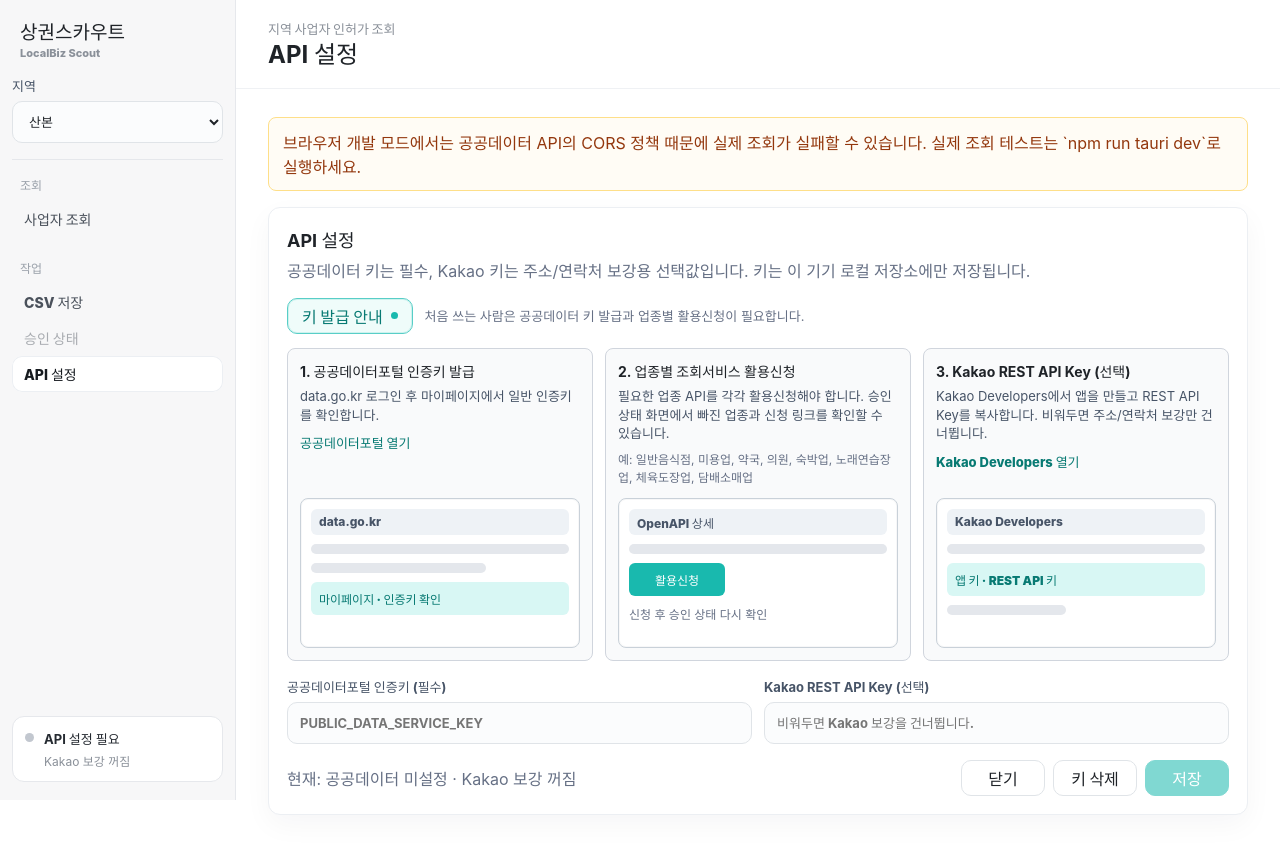
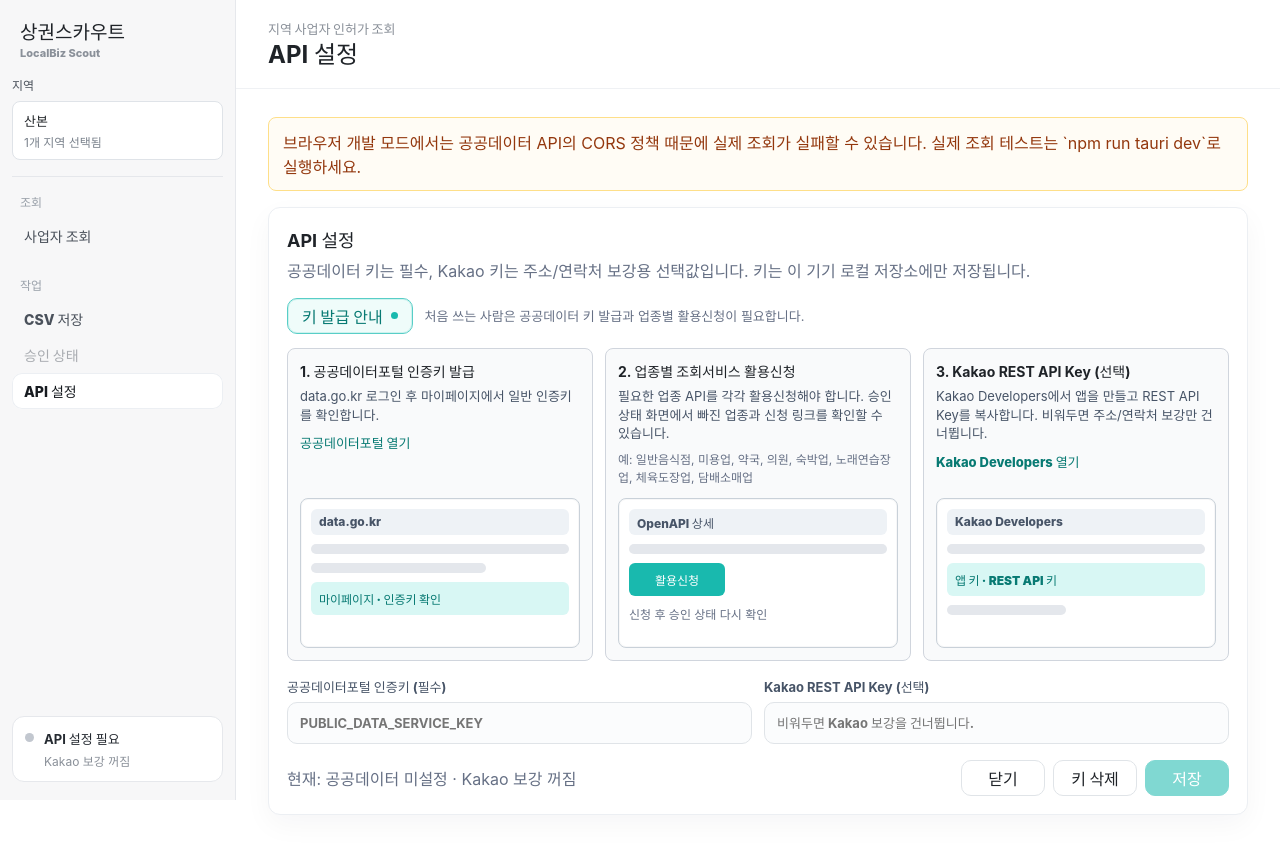
Before and after one commit to finalsoul1/localbiz-scout-desktop, a React (Vite) app: page / in a window 1280 px wide. Shown: the top 854 px of the page. Built offline with nearby package versions, Linux system fonts and the light colour scheme.

Commit message:
Add multi-region search

```diff
--- a/src/businessApi.ts
+++ b/src/businessApi.ts
@@ -76,12 +76,52 @@ export const businessTypeMeta: Record<Exclude<BusinessTypeKey, "all">, { label:
   }
 };
 
-const regionCodes: Record<string, string> = {
-  "군포": "4020000",
-  "군포시": "4020000",
-  "산본": "4020000",
-  "산본동": "4020000"
+export type RegionOption = {
+  label: string;
+  code: string;
+  keyword?: string;
 };
+
+export const regionOptions: RegionOption[] = [
+  { label: "산본", code: "4020000", keyword: "산본" },
+  { label: "분당", code: "3780000", keyword: "분당" },
+  { label: "일산", code: "3940000", keyword: "일산" },
+  { label: "수원", code: "3740000" },
+  { label: "성남", code: "3780000" },
+  { label: "의정부", code: "3820000" },
+  { label: "안양", code: "3830000" },
+  { label: "부천", code: "3860000" },
+  { label: "광명", code: "3900000" },
+  { label: "평택", code: "3910000" },
+  { label: "동두천", code: "3920000" },
+  { label: "안산", code: "3930000" },
+  { label: "고양", code: "3940000" },
+  { label: "과천", code: "3970000" },
+  { label: "구리", code: "3980000" },
+  { label: "남양주", code: "3990000" },
+  { label: "오산", code: "4000000" },
+  { label: "시흥", code: "4010000" },
+  { label: "군포", code: "4020000" },
+  { label: "군포시", code: "4020000" },
+  { label: "의왕", code: "4030000" },
+  { label: "하남", code: "4040000" },
+  { label: "용인", code: "4050000" },
+  { label: "파주", code: "4060000" },
+  { label: "이천", code: "4070000" },
+  { label: "안성", code: "4080000" },
+  { label: "김포", code: "4090000" },
+  { label: "화성", code: "5530000" },
+  { label: "광주", code: "5540000" },
+  { label: "양주", code: "5590000" },
+  { label: "포천", code: "5600000" },
+  { label: "여주", code: "5700000" },
+  { label: "연천", code: "4140000" },
+  { label: "가평", code: "4160000" },
+  { label: "양평", code: "4170000" }
+];
+
+const regionCodeMap = new Map(regionOptions.map((region) => [region.label, region.code]));
+const regionKeywordMap = new Map(regionOptions.filter((region) => region.keyword).map((region) => [region.label, region.keyword || region.label]));
 
 export async function searchBusinesses(settings: AppSettings, filters: SearchFilters): Promise<Business[]> {
   if (!settings.publicDataServiceKey) {
@@ -94,12 +134,12 @@ export async function searchBusinesses(settings: AppSettings, filters: SearchFil
   }
 
   const targetTypes = resolveTargetTypes(filters);
-  const results = await Promise.all(targetTypes.map((businessType) => fetchBusinesses(settings, filters, businessType)));
+  const targetRegions = resolveTargetRegions(filters);
+  const results = await Promise.all(targetTypes.flatMap((businessType) => targetRegions.map((region) => fetchBusinesses(settings, filters, businessType, region))));
   const pageSize = Math.min(Math.max(filters.pageSize, 10), 100);
   const pageNo = Math.max(filters.pageNo, 1);
   const start = (pageNo - 1) * pageSize;
-  return results
-    .flat()
+  return dedupeBusinesses(results.flat())
     .sort((left, right) => right.licenseDate.localeCompare(left.licenseDate))
     .slice(start, start + pageSize);
 }
@@ -115,8 +155,9 @@ export async function exportBusinesses(settings: AppSettings, filters: SearchFil
   }
 
   const targetTypes = resolveTargetTypes(filters);
-  const results = await Promise.all(targetTypes.map((businessType) => fetchAllBusinesses(settings, filters, businessType)));
-  return results.flat().sort((left, right) => right.licenseDate.localeCompare(left.licenseDate));
+  const targetRegions = resolveTargetRegions(filters);
+  const results = await Promise.all(targetTypes.flatMap((businessType) => targetRegions.map((region) => fetchAllBusinesses(settings, filters, businessType, region))));
+  return dedupeBusinesses(results.flat()).sort((left, right) => right.licenseDate.localeCompare(left.licenseDate));
 }
 
 export async function checkApiPermissions(settings: AppSettings): Promise<ApiPermissionStatus[]> {
@@ -143,6 +184,11 @@ function resolveTargetTypes(filters: SearchFilters): Array<Exclude<BusinessTypeK
   }
 
   return Object.keys(endpoints) as Array<Exclude<BusinessTypeKey, "all">>;
+}
+
+function resolveTargetRegions(filters: SearchFilters): string[] {
+  const regions = filters.regions?.length ? filters.regions : [filters.region];
+  return Array.from(new Set(regions.map((region) => region.trim()).filter(Boolean)));
 }
 
 async function checkApiPermission(settings: AppSettings, businessType: Exclude<BusinessTypeKey, "all">): Promise<ApiPermissionStatus> {
@@ -176,11 +222,12 @@ async function checkApiPermission(settings: AppSettings, businessType: Exclude<B
 async function fetchBusinesses(
   settings: AppSettings,
   filters: SearchFilters,
-  businessType: Exclude<BusinessTypeKey, "all">
+  businessType: Exclude<BusinessTypeKey, "all">,
+  region: string
 ): Promise<Business[]> {
   const pageSize = Math.min(Math.max(filters.pageSize, 10), 100);
   const pageNo = Math.max(filters.pageNo, 1);
-  const pageResults = await Promise.all(Array.from({ length: pageNo }, (_, index) => fetchBusinessPage(settings, filters, businessType, index + 1, pageSize)));
+  const pageResults = await Promise.all(Array.from({ length: pageNo }, (_, index) => fetchBusinessPage(settings, filters, businessType, region, index + 1, pageSize)));
   return pageResults.flat();
 }
 
@@ -188,6 +235,7 @@ async function fetchBusinessPage(
   settings: AppSettings,
   filters: SearchFilters,
   businessType: Exclude<BusinessTypeKey, "all">,
+  region: string,
   pageNo: number,
   pageSize: number
 ): Promise<Business[]> {
@@ -197,7 +245,7 @@ async function fetchBusinessPage(
   url.searchParams.set("numOfRows", String(pageSize));
   url.searchParams.set("returnType", "json");
 
-  const regionCode = regionCodes[filters.region];
+  const regionCode = regionCodeMap.get(region);
   if (regionCode) {
     url.searchParams.set("cond[OPN_ATMY_GRP_CD::EQ]", regionCode);
   }
@@ -231,29 +279,20 @@ async function fetchBusinessPage(
 
   const rawItems = payload?.response?.body?.items?.item;
   const items = Array.isArray(rawItems) ? rawItems : rawItems ? [rawItems] : [];
-  return items.map((item) => normalizeBusiness(item, businessType)).filter((business) => {
-    if (!regionCodes[filters.region]) {
-      return includesAny(business, filters.region, ["roadAddress", "jibunAddress", "businessName"]);
-    }
-
-    if (filters.region.includes("산본")) {
-      return includesAny(business, "산본", ["roadAddress", "jibunAddress"]);
-    }
-
-    return true;
-  });
+  return items.map((item) => normalizeBusiness(item, businessType)).filter((business) => matchesRegion(business, region));
 }
 
 async function fetchAllBusinesses(
   settings: AppSettings,
   filters: SearchFilters,
-  businessType: Exclude<BusinessTypeKey, "all">
+  businessType: Exclude<BusinessTypeKey, "all">,
+  region: string
 ): Promise<Business[]> {
   const pageSize = 100;
-  const firstPage = await fetchBusinessPageWithTotal(settings, filters, businessType, 1, pageSize);
+  const firstPage = await fetchBusinessPageWithTotal(settings, filters, businessType, region, 1, pageSize);
   const totalPages = Math.max(1, Math.ceil(firstPage.totalCount / pageSize));
   const remainingPages = await Promise.all(
-    Array.from({ length: Math.max(0, totalPages - 1) }, (_, index) => fetchBusinessPageWithTotal(settings, filters, businessType, index + 2, pageSize))
+    Array.from({ length: Math.max(0, totalPages - 1) }, (_, index) => fetchBusinessPageWithTotal(settings, filters, businessType, region, index + 2, pageSize))
   );
   return [firstPage, ...remainingPages].flatMap((page) => page.items);
 }
@@ -262,6 +301,7 @@ async function fetchBusinessPageWithTotal(
   settings: AppSettings,
   filters: SearchFilters,
   businessType: Exclude<BusinessTypeKey, "all">,
+  region: string,
   pageNo: number,
   pageSize: number
 ): Promise<{ items: Business[]; totalCount: number }> {
@@ -271,7 +311,7 @@ async function fetchBusinessPageWithTotal(
   url.searchParams.set("numOfRows", String(pageSize));
   url.searchParams.set("returnType", "json");
 
-  const regionCode = regionCodes[filters.region];
+  const regionCode = regionCodeMap.get(region);
   if (regionCode) {
     url.searchParams.set("cond[OPN_ATMY_GRP_CD::EQ]", regionCode);
   }
@@ -307,19 +347,35 @@ async function fetchBusinessPageWithTotal(
   const items = Array.isArray(rawItems) ? rawItems : rawItems ? [rawItems] : [];
   const totalCount = Number(payload?.response?.body?.totalCount || 0);
   return {
-    items: items.map((item) => normalizeBusiness(item, businessType)).filter((business) => {
-      if (!regionCodes[filters.region]) {
-        return includesAny(business, filters.region, ["roadAddress", "jibunAddress", "businessName"]);
-      }
-
-      if (filters.region.includes("산본")) {
-        return includesAny(business, "산본", ["roadAddress", "jibunAddress"]);
-      }
-
-      return true;
-    }),
+    items: items.map((item) => normalizeBusiness(item, businessType)).filter((business) => matchesRegion(business, region)),
     totalCount
   };
+}
+
+function matchesRegion(business: Business, region: string) {
+  const keyword = regionKeywordMap.get(region);
+  if (keyword) {
+    return includesAny(business, keyword, ["roadAddress", "jibunAddress"]);
+  }
+
+  if (!regionCodeMap.has(region)) {
+    return includesAny(business, region, ["roadAddress", "jibunAddress", "businessName"]);
+  }
+
+  return true;
+}
+
+function dedupeBusinesses(items: Business[]) {
+  const seen = new Set<string>();
+  return items.filter((item) => {
+    const key = item.id || `${item.businessName}-${item.licenseDate}-${item.roadAddress}-${item.jibunAddress}`;
+    if (seen.has(key)) {
+      return false;
+    }
+
+    seen.add(key);
+    return true;
+  });
 }
 
 function normalizeBusiness(raw: Record<string, string>, source: Exclude<BusinessTypeKey, "all">): Business {
--- a/src/styles.css
+++ b/src/styles.css
@@ -61,8 +61,126 @@ select {
 }
 
 .lnb-region-select {
+  position: relative;
   border-bottom: 1px solid #e5e7eb;
   padding: 0 0 16px;
+}
+
+.lnb-region-select > span {
+  display: block;
+  margin: 0 0 8px;
+  color: #4a515b;
+  font-size: 12px;
+  font-weight: 900;
+}
+
+.region-select-trigger {
+  display: grid;
+  width: 100%;
+  min-height: 56px;
+  border: 1px solid #dfe3e8;
+  border-radius: 8px;
+  padding: 9px 11px;
+  color: #202428;
+  background: #ffffff;
+  text-align: left;
+  cursor: pointer;
+}
+
+.region-select-trigger:hover {
+  border-color: #b9c0ca;
+}
+
+.region-select-trigger strong,
+.region-select-trigger small {
+  display: block;
+  overflow: hidden;
+  text-overflow: ellipsis;
+  white-space: nowrap;
+}
+
+.region-select-trigger strong {
+  font-size: 13px;
+}
+
+.region-select-trigger small {
+  margin-top: 3px;
+  color: #7a828c;
+  font-size: 12px;
+}
+
+.region-popover {
+  position: absolute;
+  z-index: 30;
+  top: calc(100% - 8px);
+  left: 0;
+  right: 0;
+  border: 1px solid #dfe3e8;
+  border-radius: 10px;
+  padding: 10px;
+  background: #ffffff;
+  box-shadow: 0 18px 34px rgb(16 24 40 / 14%);
+}
+
+.region-popover input {
+  width: 100%;
+  height: 34px;
+  border: 1px solid #d0d5dd;
+  border-radius: 8px;
+  padding: 0 10px;
+}
+
+.region-chip-row {
+  display: flex;
+  flex-wrap: wrap;
+  gap: 6px;
+  margin: 8px 0;
+}
+
+.region-chip-row button {
+  border: 1px solid #d0d5dd;
+  border-radius: 999px;
+  padding: 5px 8px;
+  color: #475467;
+  background: #f9fafb;
+  font-size: 11px;
+  font-weight: 800;
+  cursor: pointer;
+}
+
+.region-option-list {
+  display: grid;
+  gap: 2px;
+  max-height: 260px;
+  overflow: auto;
+}
+
+.region-option {
+  display: flex;
+  align-items: center;
+  gap: 8px;
+  min-height: 30px;
+  border-radius: 6px;
+  padding: 4px 6px;
+  color: #30363d;
+  font-size: 13px;
+  font-weight: 700;
+}
+
+.region-option:hover {
+  background: #f6f8fa;
+}
+
+.region-option input {
+  width: 14px;
+  height: 14px;
+}
+
+.region-empty {
+  padding: 14px 6px;
+  color: #8a9099;
+  font-size: 12px;
+  text-align: center;
 }
 
 .lnb-nav {
--- a/src/types.ts
+++ b/src/types.ts
@@ -19,6 +19,7 @@ export type BusinessTypeKey =
 
 export type SearchFilters = {
   region: string;
+  regions?: string[];
   fromDate: string;
   toDate: string;
   businessType: BusinessTypeKey;
--- a/src/ui/App.tsx
+++ b/src/ui/App.tsx
@@ -1,5 +1,5 @@
 import { useEffect, useMemo, useRef, useState } from "react";
-import { businessTypeMeta, checkApiPermissions, exportBusinesses, searchBusinesses } from "../businessApi";
+import { businessTypeMeta, checkApiPermissions, exportBusinesses, regionOptions, searchBusinesses } from "../businessApi";
 import { downloadCsv, openCsvLocation } from "../exportCsv";
 import { clearPermissionStatus, clearSettings, loadPermissionStatus, loadSettings, maskSecret, savePermissionStatus, saveSettings } from "../storage";
 import type { ApiPermissionStatus, AppSettings, Business, BusinessTypeKey, SearchFilters } from "../types";
@@ -26,6 +26,7 @@ export function App() {
   const [activeView, setActiveView] = useState<AppView>(() => (loadSettings().publicDataServiceKey ? "business" : "settings"));
   const [filters, setFilters] = useState<SearchFilters>({
     region: "산본",
+    regions: ["산본"],
     fromDate: "2026-06-01",
     toDate: today,
     businessType: "all",
@@ -93,6 +94,10 @@ export function App() {
     setNoticeFilePath("");
 
     try {
+      if (!selectedRegions(nextFilters).length) {
+        throw new Error("조회할 지역을 하나 이상 선택하세요.");
+      }
+
       const nextPermission = nextFilters.businessType === "all" ? null : permissionStatuses.find((status) => status.businessType === nextFilters.businessType);
       if (nextPermission && nextPermission.status !== "available") {
         throw new Error("선택한 업종은 공공데이터 API 승인 상태 확인이 필요합니다.");
@@ -328,14 +333,7 @@ export function App() {
           </div>
         </div>
 
-        <label className="lnb-region-select">
-          지역
-          <select value={filters.region} onChange={(event) => updateFilters({ region: event.target.value })}>
-            <option value="산본">산본</option>
-            <option value="군포">군포</option>
-            <option value="군포시">군포시</option>
-          </select>
-        </label>
+        <RegionMultiSelect selectedRegions={selectedRegions(filters)} onChange={(regions) => updateFilters({ region: regions[0] || "", regions })} />
 
         <nav className="lnb-nav" aria-label="주 메뉴">
           <section>
@@ -488,12 +486,73 @@ function hasMaskedAddress(item: Business) {
   return item.roadAddress.includes("*") || item.jibunAddress.includes("*");
 }
 
+function selectedRegions(filters: SearchFilters) {
+  return filters.regions?.length ? filters.regions : filters.region ? [filters.region] : [];
+}
+
 function SummaryCard({ label, value, tone = "default" }: { label: string; value: string; tone?: "default" | "mint" }) {
   return (
     <article className={`summary-card ${tone}`}>
       <span>{label}</span>
       <strong>{value}</strong>
     </article>
+  );
+}
+
+function RegionMultiSelect({ selectedRegions, onChange }: { selectedRegions: string[]; onChange: (regions: string[]) => void }) {
+  const [query, setQuery] = useState("");
+  const [open, setOpen] = useState(false);
+  const selectedSet = new Set(selectedRegions);
+  const filteredOptions = regionOptions.filter((region) => region.label.includes(query.trim()));
+  const summary = selectedRegions.length ? selectedRegions.join(", ") : "지역 선택";
+  const countLabel = selectedRegions.length ? `${selectedRegions.length.toLocaleString("ko-KR")}개 지역 선택됨` : "조회할 지역을 선택하세요";
+
+  function toggleRegion(region: string) {
+    if (selectedSet.has(region)) {
+      const nextRegions = selectedRegions.filter((selectedRegion) => selectedRegion !== region);
+      onChange(nextRegions);
+      return;
+    }
+
+    onChange([...selectedRegions, region]);
+  }
+
+  return (
+    <section className="lnb-region-select">
+      <span>지역</span>
+      <button type="button" className="region-select-trigger" onClick={() => setOpen(!open)} aria-expanded={open}>
+        <strong>{summary}</strong>
+        <small>{countLabel}</small>
+      </button>
+      {open ? (
+        <div className="region-popover">
+          <input value={query} placeholder="지역 검색" onChange={(event) => setQuery(event.target.value)} autoFocus />
+          <div className="region-chip-row">
+            <button type="button" onClick={() => onChange(["산본"])}>
+              산본
+            </button>
+            <button type="button" onClick={() => onChange(["군포"])}>
+              군포
+            </button>
+            <button type="button" onClick={() => onChange([])}>
+              전체 해제
+            </button>
+          </div>
+          <div className="region-option-list">
+            {filteredOptions.length ? (
+              filteredOptions.map((region) => (
+                <label key={region.label} className="region-option">
+                  <input type="checkbox" checked={selectedSet.has(region.label)} onChange={() => toggleRegion(region.label)} />
+                  <span>{region.label}</span>
+                </label>
+              ))
+            ) : (
+              <div className="region-empty">검색 결과 없음</div>
+            )}
+          </div>
+        </div>
+      ) : null}
+    </section>
   );
 }
 
```
Also changed, not shown: 1 other file (tests, documents, lock files or other folders).
